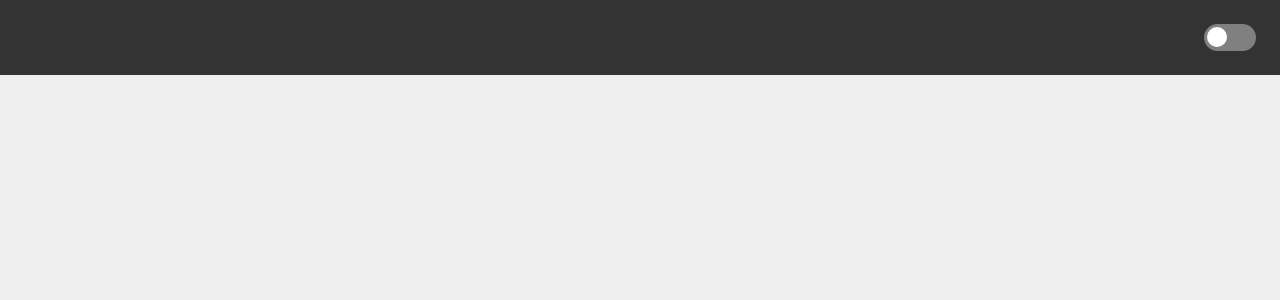
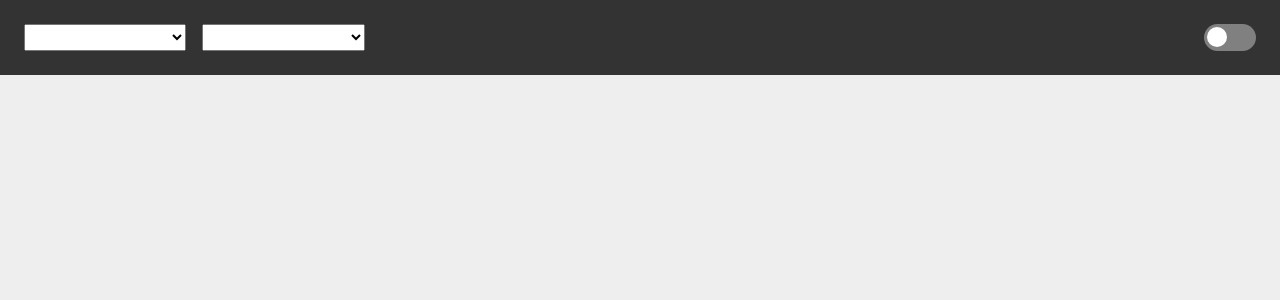
Before and after one commit to Jatinmanav/graph-algorithm-visualizer, a React (Create React App) app: page / in a window 1280 px wide. Shown: the top 300 px of the page. Built offline with nearby package versions, Linux system fonts and the light colour scheme.

Commit message:
add node selector

```diff
--- a/src/components/Canvas.tsx
+++ b/src/components/Canvas.tsx
@@ -22,6 +22,7 @@ const Canvas = () => {
       const y = clientY - rect.top;
       console.log("x: " + x + " y: " + y);
       if (context) {
+        const nodeCount: number = nodeList.length;
         context.beginPath();
         context.arc(x, y, 20, 0, 2 * Math.PI, false);
         context.lineWidth = 3;
@@ -29,8 +30,8 @@ const Canvas = () => {
         context.font = "20px Hack";
         context.textAlign = "center";
         context.textBaseline = "middle";
-        context.fillText("1", x, y);
-        let newNode: node = createNode(0, x, y);
+        context.fillText(nodeCount.toString(), x, y);
+        let newNode: node = createNode(nodeCount, x, y);
         addNode(newNode);
         console.log(newNode);
         console.log(nodeList);
--- a/src/components/Header.tsx
+++ b/src/components/Header.tsx
@@ -1,14 +1,19 @@
-import React, { useContext } from "react";
+import React, { useContext, useState } from "react";
 import "../styles/Header.scss";
+import node from "../types/node";
 import { AdjacencyListContext } from "../contexts/AdjacencyListContext";
 
 const Header = () => {
+  const [source, setSource] = useState<string>("");
+  const [target, setTarget] = useState<string>("");
   const { nodeList, edgeList, addNode, addEdge } = useContext(
     AdjacencyListContext
   );
   console.log(nodeList, edgeList, addNode, addEdge);
+  let newNode: node = nodeList[0];
+  console.log(newNode);
 
-  const handleChange = (value: boolean): void => {
+  const handleThemeChange = (value: boolean): void => {
     console.log("test");
     if (value) {
       trans();
@@ -17,6 +22,14 @@ const Header = () => {
       trans();
       document.documentElement.setAttribute("data-theme", "light");
     }
+  };
+
+  const handleSourceChange = (event: React.FormEvent<HTMLSelectElement>) => {
+    setSource((event.target as HTMLSelectElement).value);
+  };
+
+  const handleTargetChange = (event: React.FormEvent<HTMLSelectElement>) => {
+    setTarget((event.target as HTMLSelectElement).value);
   };
 
   let trans = () => {
@@ -28,13 +41,45 @@ const Header = () => {
 
   return (
     <header className="navbar">
+      <select
+        value={source}
+        onChange={handleSourceChange}
+        className="source-node"
+      >
+        {nodeList.map((node) => {
+          return (
+            <option
+              key={node.count}
+              value={node.count}
+            >{`Node ${node.count}`}</option>
+          );
+        })}
+      </select>
+      <select
+        value={target}
+        onChange={handleTargetChange}
+        className="target-node"
+      >
+        {nodeList.map((node: node) => {
+          if (node.count.toString() !== source) {
+            return (
+              <option
+                key={node.count}
+                value={node.count}
+              >{`Node ${node.count}`}</option>
+            );
+          } else {
+            return <React.Fragment key={Math.random() * 100} />;
+          }
+        })}
+      </select>
       <div className="toggle-container">
         <input
           type="checkbox"
           id="switch"
           className="toggle-switch"
           onClick={(event) => {
-            handleChange((event.target as HTMLInputElement).checked);
+            handleThemeChange((event.target as HTMLInputElement).checked);
           }}
         />
         <label className="toggle-label" htmlFor="switch">
--- a/src/styles/Header.scss
+++ b/src/styles/Header.scss
@@ -11,8 +11,21 @@
 .navbar {
   background-color: var(--header-color);
   padding: 1.5em;
-  display: flex;
-  justify-content: flex-end;
+  display: grid;
+  grid-template-columns: repeat(7, 1fr);
+  column-gap: 1em;
+}
+
+.source-node {
+  grid-column: 1;
+}
+
+.target-node {
+  grid-column: 2;
+}
+
+.toggle-container {
+  grid-column: 7;
 }
 
 .toggle-switch {
@@ -44,11 +57,11 @@
   transition: 0.3s;
 }
 
-.toggle-switch:checked + .toggle-label {
+.toggle-switch:checked+.toggle-label {
   background: var(--color-headings);
 }
 
-.toggle-switch:checked + .toggle-label:after {
+.toggle-switch:checked+.toggle-label:after {
   left: calc(100% - 5px);
   transform: translateX(-100%);
 }
```
